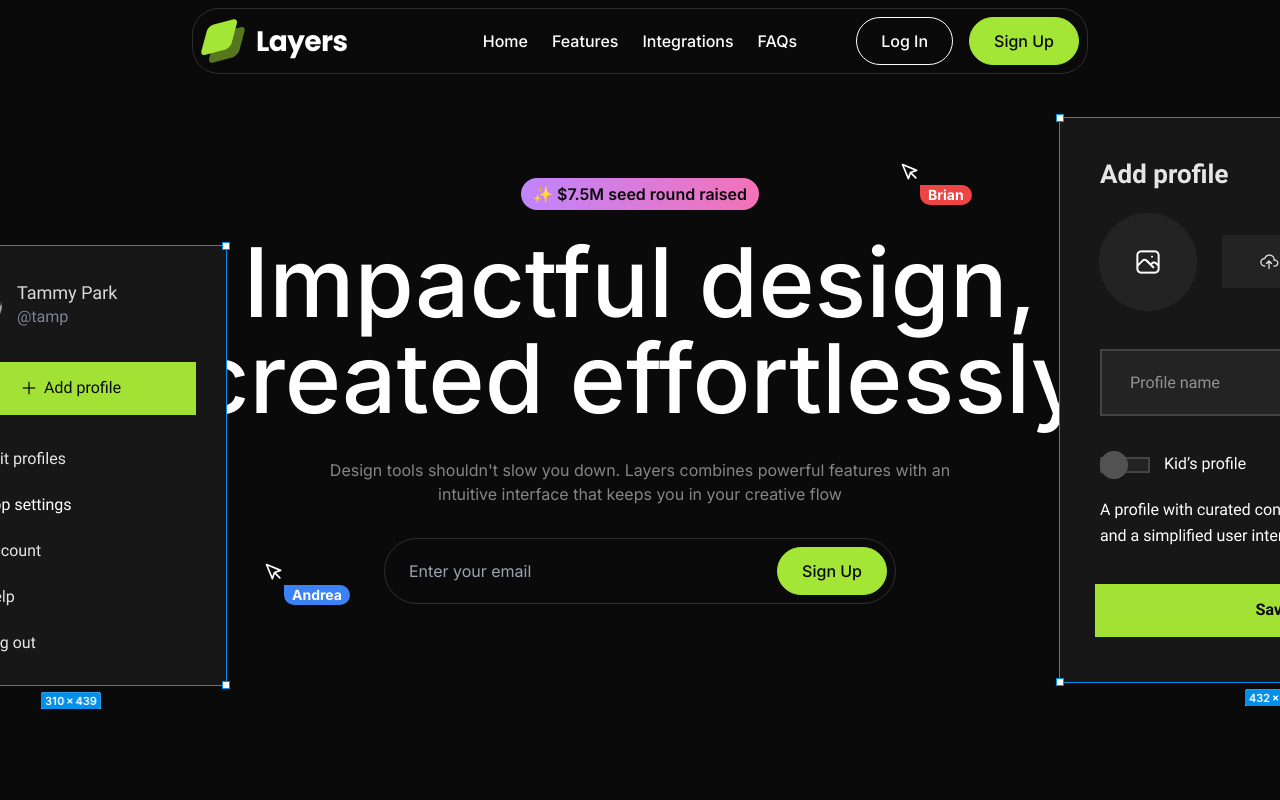
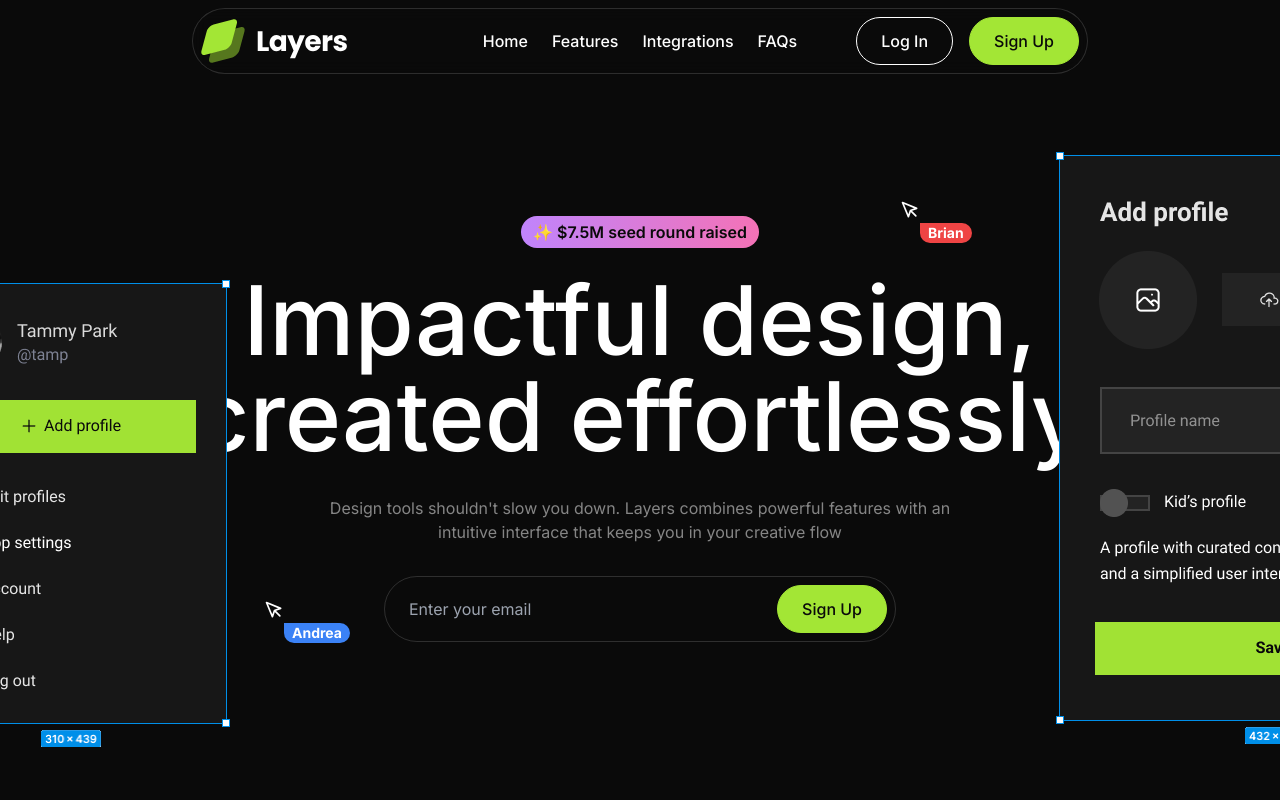
Before and after one commit to d-zucho/layers-saas, a Next.js app: page / in a window 1280 px wide. Shown: the top 800 px of the page. Built offline with nearby package versions, Linux system fonts and the light colour scheme.

Commit message:
add nav bottom padding

```diff
--- a/src/sections/Navbar.tsx
+++ b/src/sections/Navbar.tsx
@@ -23,9 +23,10 @@
     setIsOpen((prev) => !prev)
   }
   return (
-    <section className={'p-2 px-4 lg:px-8 sticky top-0 z-50'}>
+    <>
+      <section className={'p-2 px-4 lg:px-8 fixed w-full z-50'}>
         <div className={'container max-w-5xl'}>
-        <div className='border border-white/15 rounded-[27px] bg-neutral-950/50 backdrop-blur'>
+          <div className='border border-white/15 rounded-[27px] md:rounded-full bg-neutral-950/50 backdrop-blur'>
             <div
               className='grid grid-cols-2 lg:grid-cols-3  p-2 px-4
                       md:px-2 items-center'
@@ -79,13 +80,16 @@
                   animate={{ opacity: 1, height: 'auto' }}
                   exit={{ opacity: 0, height: 0 }}
                   transition={{ duration: 0.2 }}
+                  className='overflow-hidden'
                 >
-                <MobileNav navLinks={navLinks} />
+                  <MobileNav navLinks={navLinks} className='overflow-hidden' />
                 </motion.div>
               )}
             </AnimatePresence>
           </div>
         </div>
       </section>
+      <div className='pb-[60px] md:pb-[90px] lg:pb-[120px]' />
+    </>
   )
 }
```
Lines whose indentation alone changed are shown as unchanged.
